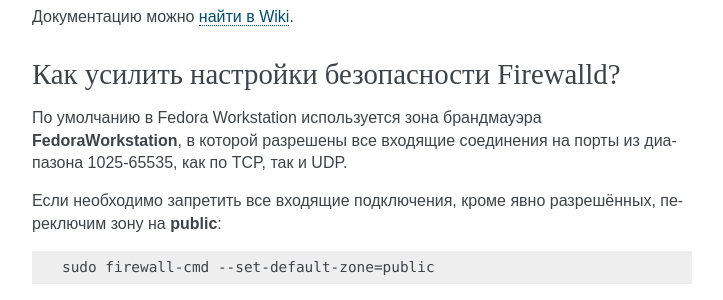
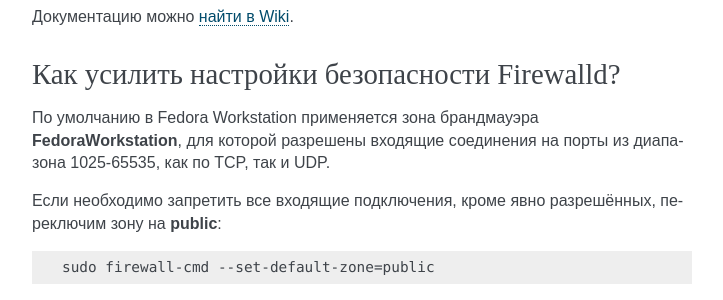
Before and after one commit to RussianFedora/FAQ, a Sphinx documentation site: the page built from source/security.rst, in a window 1280 px wide and 900 px high, scrolled down 8018 px. Shown: the part 151-451 px from the top of the window, without its empty margins (388-1111 px from the left). Built offline with Sphinx 7.4.7, drawn with Linux system fonts in a browser that asks for light colours.

```diff
--- a/source/security.rst
+++ b/source/security.rst
@@ -483,13 +483,13 @@ Firewalld - это современный динамически управля
 
 Документацию можно `найти в Wiki <https://fedoraproject.org/wiki/FirewallD/ru>`__.
 
-.. index:: firewalld, configuration, firewall
+.. index:: firewalld, configuration, firewall, hardening
 .. _firewalld-hardened:
 
 Как усилить настройки безопасности Firewalld?
 =================================================
 
-По умолчанию в Fedora Workstation используется зона брандмауэра **FedoraWorkstation**, в которой разрешены все входящие соединения на порты из диапазона 1025-65535, как по TCP, так и UDP.
+По умолчанию в Fedora Workstation применяется зона брандмауэра **FedoraWorkstation**, для которой разрешены входящие соединения на порты из диапазона 1025-65535, как по TCP, так и UDP.
 
 Если необходимо запретить все входящие подключения, кроме явно разрешённых, переключим зону на **public**:
 
```
